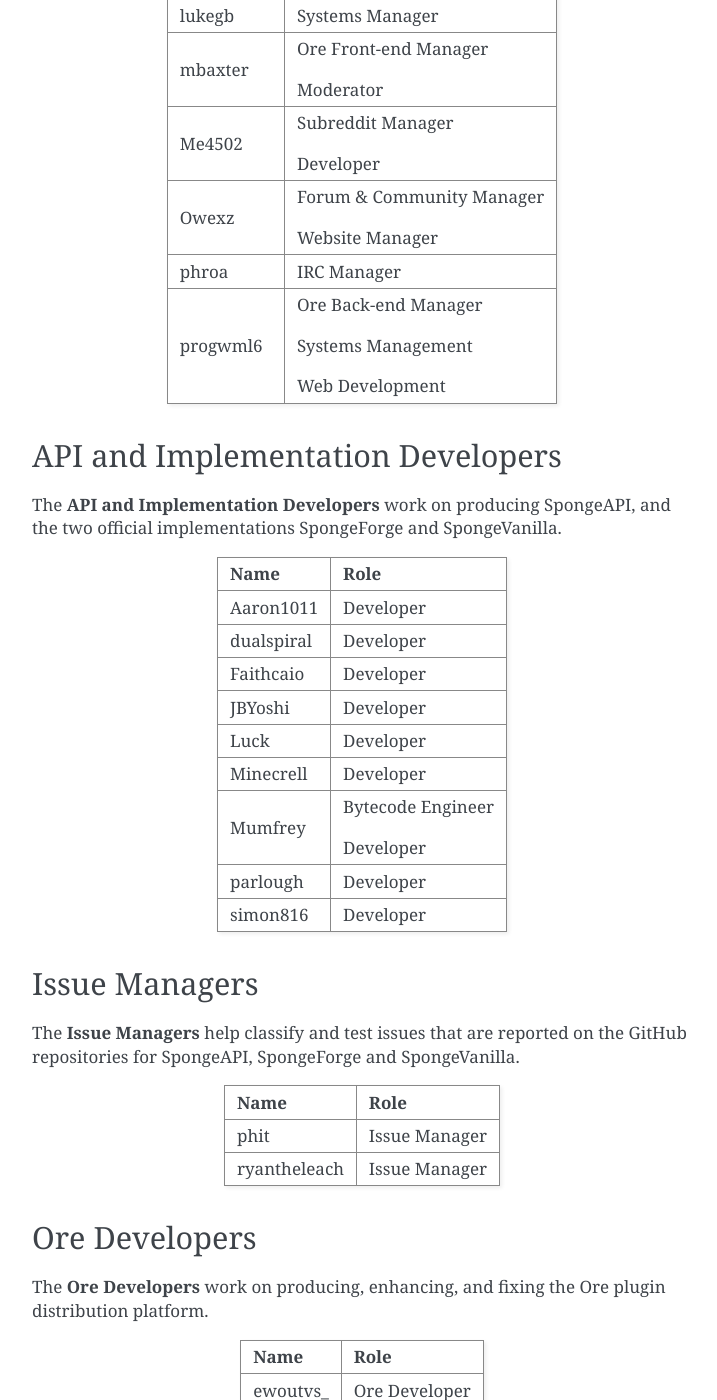
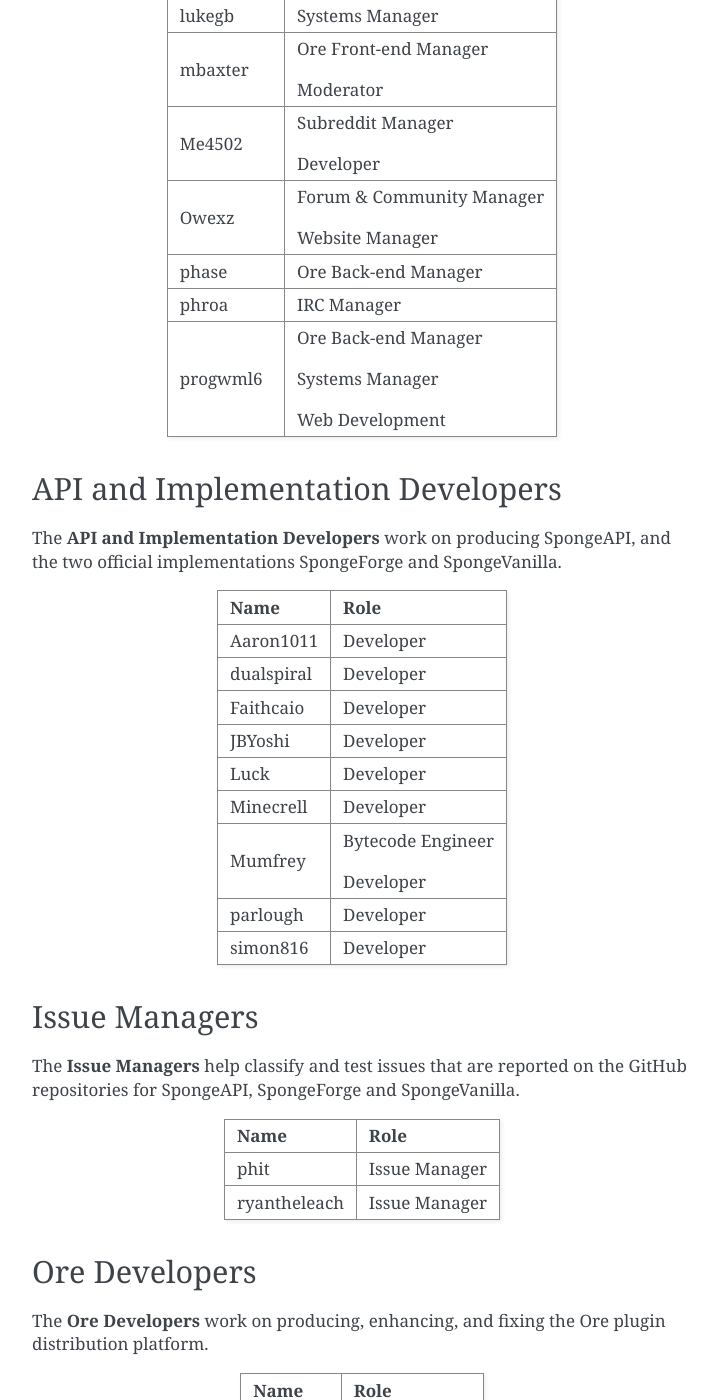
Before and after one commit to SpongePowered/SpongeDocs, a Sphinx documentation site: the page built from source/about/staff.rst, in a window 1280 px wide and 1400 px high, scrolled down 808 px. Shown: the whole window, without its empty margins (388-1105 px from the left). Built offline with Sphinx 7.4.7, drawn with Linux system fonts in a browser that asks for light colours; pages that are not in the unit, such as notebooks, are missing from menus; some of the changed text lies outside the part shown.

Commit message:
Promotions
worm424 => Docs
phase => Ore Back-end Manager

```diff
--- a/source/about/staff.rst
+++ b/source/about/staff.rst
@@ -19,7 +19,6 @@
 +-----------------------------------+------------------------------------+
 | Zidane                            | API/Implementation (Vanilla) Leader|
 +-----------------------------------+------------------------------------+
-
 
 Project Managers
 ~~~~~~~~~~~~~~~~
@@ -53,15 +52,16 @@
 |                                   |                                    |
 |                                   | Website Manager                    |
 +-----------------------------------+------------------------------------+
+| phase                             | Ore Back-end Manager               |
++-----------------------------------+------------------------------------+
 | phroa                             | IRC Manager                        |
 +-----------------------------------+------------------------------------+
 | progwml6                          | Ore Back-end Manager               |
 |                                   |                                    |
-|                                   | Systems Management                 |
+|                                   | Systems Manager                    |
 |                                   |                                    |
 |                                   | Web Development                    |
 +-----------------------------------+------------------------------------+
-
 
 API and Implementation Developers
 ~~~~~~~~~~~~~~~~~~~~~~~~~~~~~~~~~
@@ -134,7 +132,6 @@
 +===================================+====================================+
 | jamierocks                        | Web Development                    |
 +-----------------------------------+------------------------------------+
-
 
 SpongeDocs Editors
 ~~~~~~~~~~~~~~~~~~
```
Also changed, not shown: other parts of source/about/staff.rst (+4 -5 lines).
